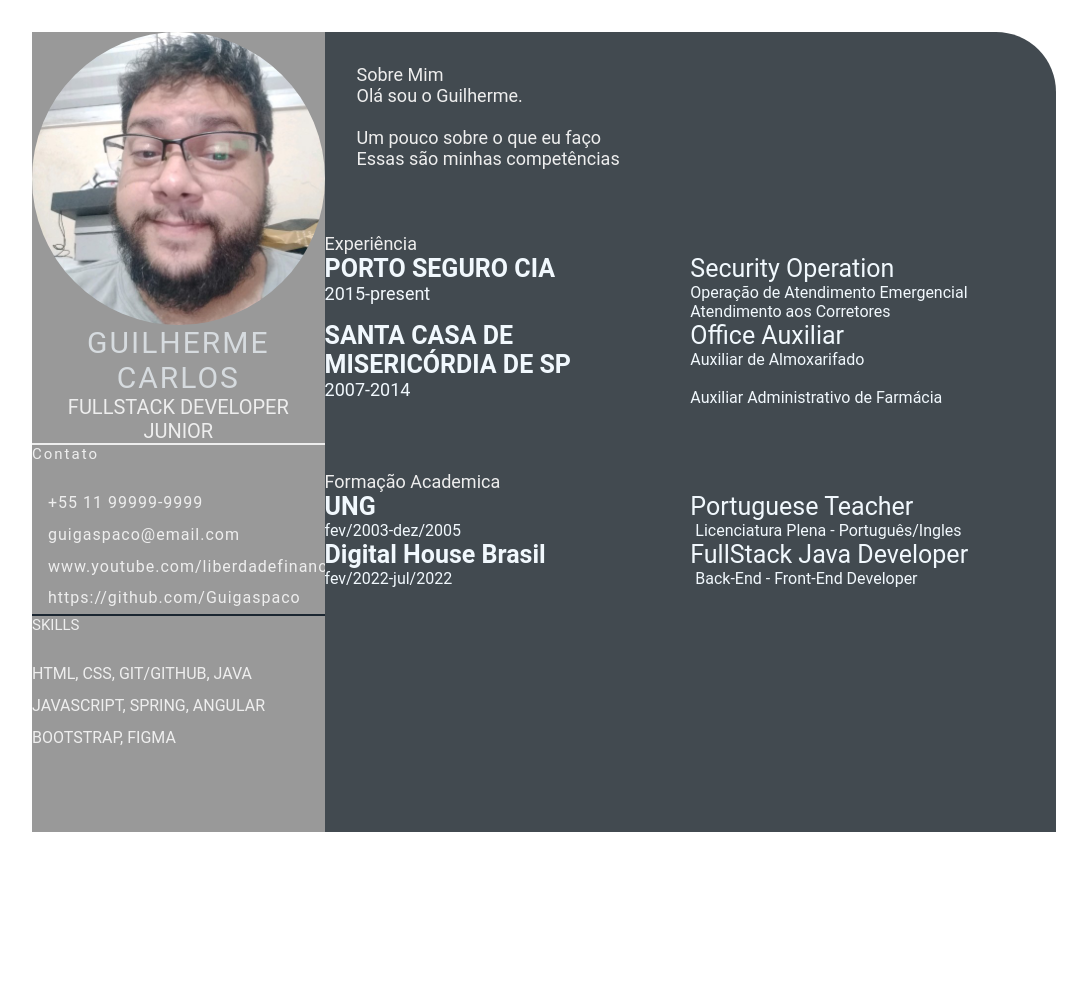
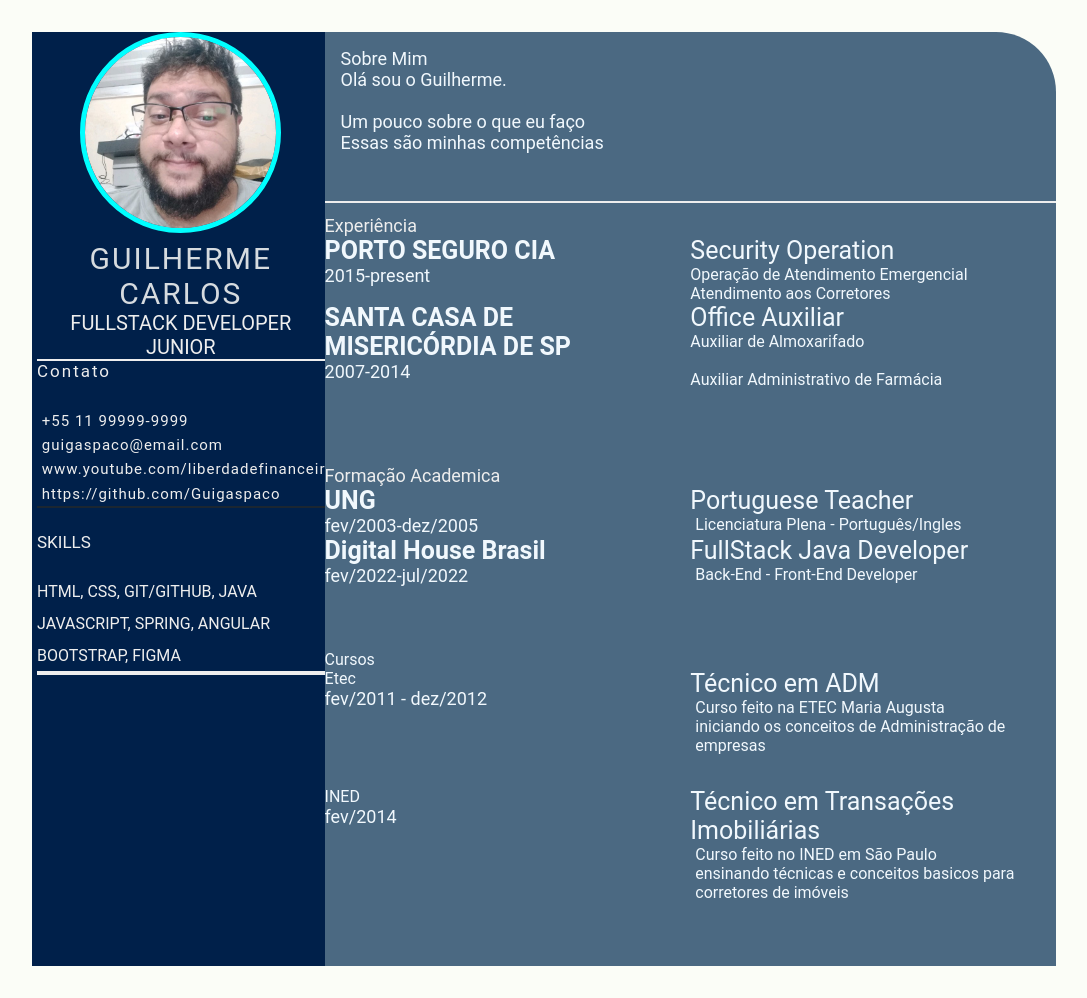
Before and after one commit to Guigaspaco/devweekgitguigas.github.io, a plain HTML site: page index.html in a window 1280 px wide. Shown: the whole page, without its empty margins (96-1183 px from the left). Before the commit the page ends 864 px from the top, so only its background shows below. Drawn offline with Linux system fonts and the light colour scheme.

Commit message:
Add extra courses (#5)

```diff
--- a/index.html
+++ b/index.html
@@ -12,7 +12,9 @@
       <section class="left-section">
         <section class="left-section-content">
           <div class="profile">
+            <figure class="container-img">
             <img class="profile-img" src="img/Figma.jpg" alt="profile img" />
+          </figure>
             <p class="name">GUILHERME CARLOS</p>
             <p class="profession">FullStack Developer Junior</p>
           </div>
@@ -98,6 +100,38 @@
             </div>
           </div>
         </section>
+        <section class="awards gap">
+           <div class="right title">Cursos</div>
+           <div class="awards-contents">
+            <div class="awards-left">
+              <p class="awards-comany-name">Etec</p>
+              <p class="awards-time-period">fev/2011 - dez/2012</p>
+            </div>
+            <div class="awards-right">
+              <p class="awards-name">Técnico em ADM</p>
+              <p class="awards-desc">
+                Curso feito na ETEC Maria Augusta<br />
+                iniciando os conceitos de Administração de empresas
+              </p>
+            </div>
+          </div>
+          <div class="awards-contents">
+            <div class="awards-left">
+              <p class="awards-comany-name">INED</p>
+              <p class="awards-time-period">fev/2014</p>
+            </div>
+            <div class="awards-right">
+              <p class="awards-name">Técnico em Transações Imobiliárias</p>
+              <p class="awards-desc">
+                Curso feito no INED em São Paulo<br />
+                ensinando técnicas e conceitos basicos para corretores de
+                imóveis
+              </p>
+            </div>
+          </div>
+        </section>
+      </div>
+        </section>
       </section>
     </main>
   </body>
--- a/style.css
+++ b/style.css
@@ -29,6 +29,7 @@
 
 .left-section-contents {
   padding: 2rem 2rem;
+  column-gap: 9px;
 }
 
 .profile {
@@ -37,8 +38,16 @@
 }
 
 .profile .profile-img {
-  width: 100%;
-  border-radius: 100%;
+  width: 70%;
+  border-radius: 70%;
+  border: 5px solid aqua;
+  padding-right: 2rem 2rem;
+}
+
+.container-img {
+  display: flex;
+  align-items: center;
+  justify-content: center;
 }
 
 .name {
@@ -47,6 +56,7 @@
   letter-spacing: 2px;
   text-transform: uppercase;
   text-align: center;
+  margin-top: 8px;
 }
 
 .profession {
@@ -63,30 +73,41 @@
 }
 * .left-title {
   color: #eeeeee;
-  font-size: 15px;
+  font-size: 17px;
 }
 
 .contact-info ul {
-  padding-top: 1.5rem;
+  padding-top: 1.7rem;
+  font-size: 15px;
 }
 
 .contact-info ul li,
 .references ul li {
-  padding: 0.4rem 0;
+  padding: 0.2rem 0.3rem;
   color: #eeeeee;
   line-height: auto;
   letter-spacing: 1px;
+  text-align: justify;
+  padding-right: 2rem 2rem;
 }
 
 .contact-info ul li i,
 .references ul li i {
-  padding-right: 1rem;
-  font-size: 14px;
+  padding-right: 3rem 3rem;
+  font-size: 12px;
+  color: #eeeeee;
+}
+
+.skills {
+  padding-top: 1.5rem;
+  border-bottom: 2px solid #eeeeee;
   color: #eeeeee;
 }
 
 .skills ul {
   padding-top: 1.5rem;
+  border-bottom: 2px solid #eeeeee;
+  color: #eeeeee;
 }
 .skills ul li p {
   padding: 0.4rem 0;
@@ -94,18 +115,21 @@
 }
 
 .right-section-contents {
-  padding: 2rem 2rem;
+  padding: 1rem 1rem;
   color: #eeeeee;
   font-size: 18px;
+  border-bottom: 2px solid #eeeeee;
 }
 
 .right-title {
   color: #eeeeee;
   font-size: 18px;
+  padding-top: 12px;
 }
 
 .gap {
   padding-bottom: 2rem;
+  color: #f1f8fd;
 }
 .experience-contents,
 .education-contents,
@@ -124,7 +148,7 @@
 }
 
 .exp-time-period,
-.educationp-time-period,
+.education-time-period,
 .awards-time-period {
   font-size: 18px;
 }
@@ -141,3 +165,16 @@
   font-size: 16px;
   padding-left: 5px;
 }
+
+body {
+  background-color: #fbfdf7;
+}
+
+.left-section {
+  background-color: #00204a;
+  padding-left: 5px;
+}
+
+.right-section {
+  background-color: #4b6982;
+}
```
